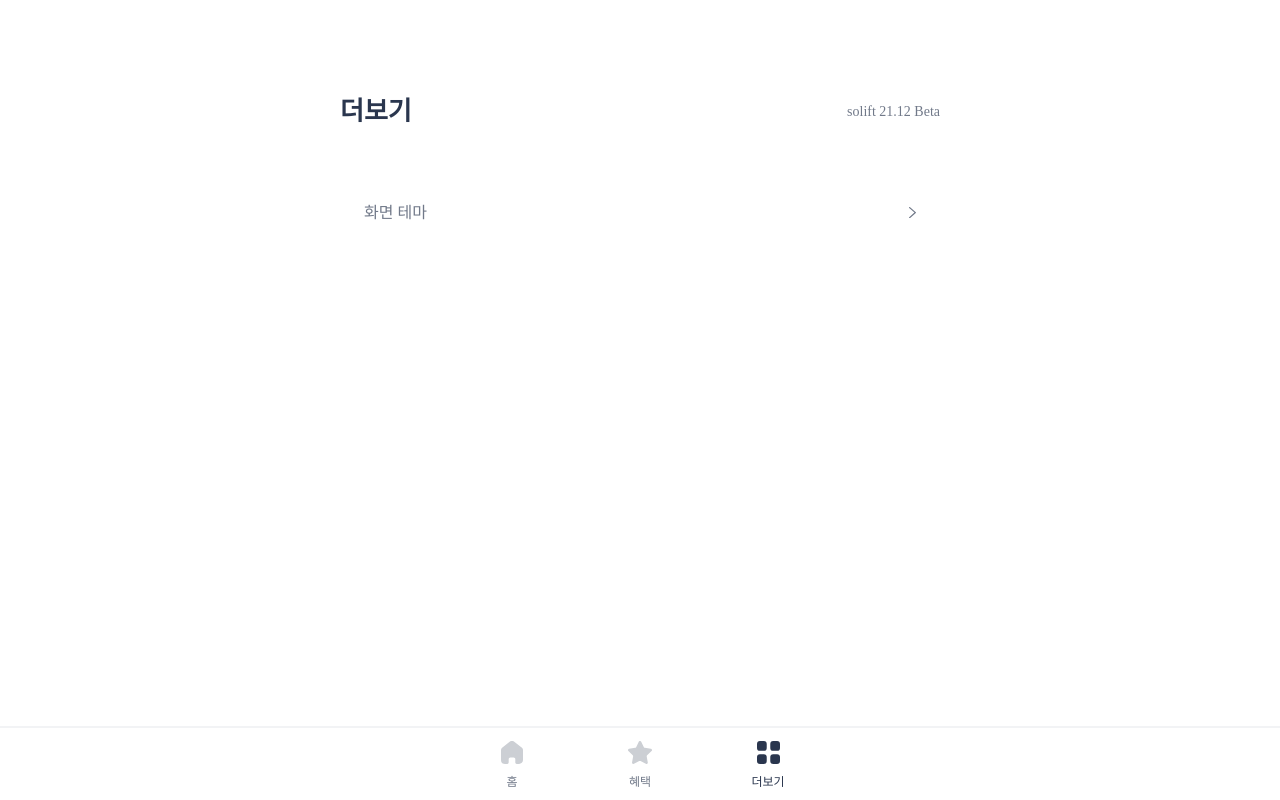
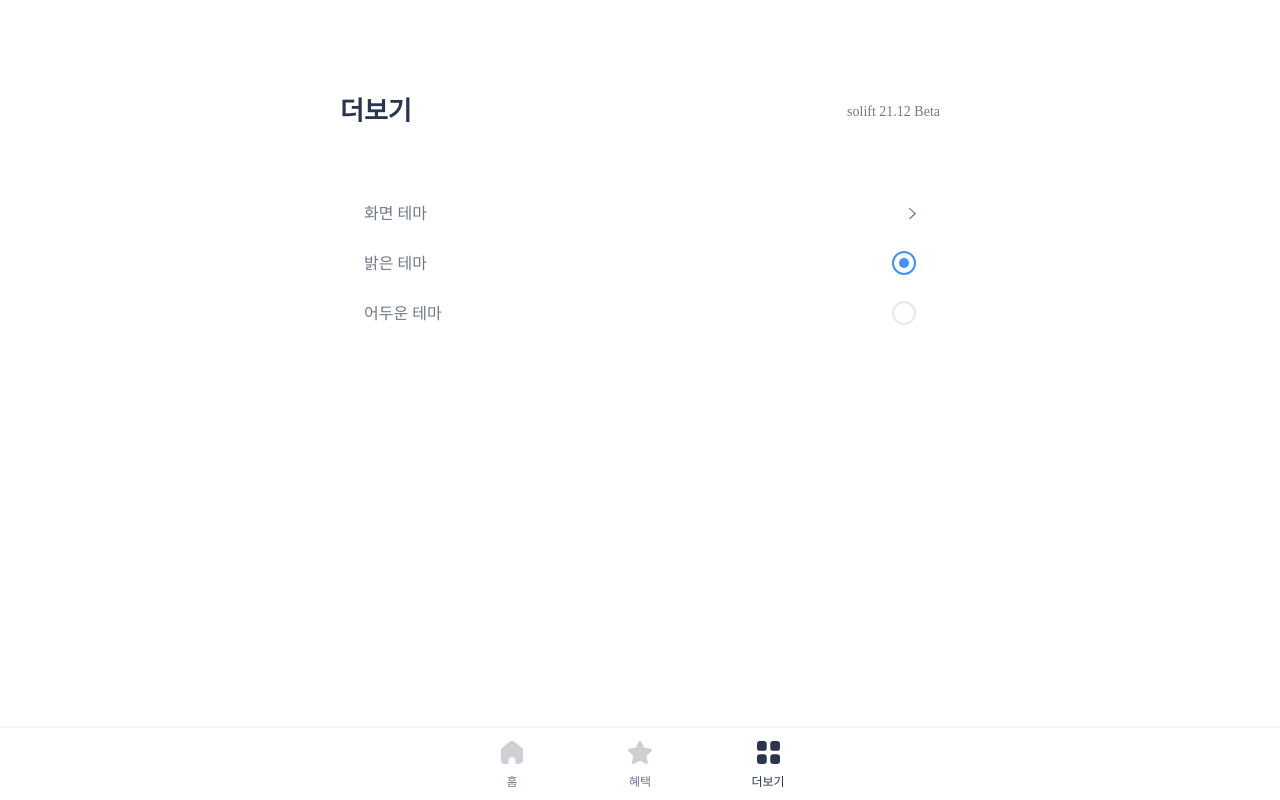
Before and after one commit to k1a11220/goonin-web-frontend, a Next.js app: page /more in a window 1280 px wide. Built offline with nearby package versions, Linux system fonts and the light colour scheme.

Commit message:
Implement radioBtn & themetoggle

```diff
--- /dev/null
+++ b/components/more/radioBtn.js
@@ -0,0 +1,66 @@
+import { useState } from "react";
+import styled from "styled-components";
+import { Flex } from "../../styles/styles";
+
+const BtnContainer = styled(Flex)`
+  width: 100vw;
+  max-width: var(--width);
+  height: 50px;
+  align-self: center;
+  align-items: center;
+  text-decoration: none;
+`;
+
+const BtnWrapper = styled(Flex)`
+  width: 100%;
+  height: 100%;
+  justify-content: space-between;
+  align-items: center;
+  padding-left: var(--padding);
+  padding-right: var(--padding);
+  color: var(--text-color);
+
+  & p {
+    margin-top: 2px;
+    line-height: 1.25;
+  }
+
+  & svg {
+  }
+`;
+
+const RadioContainer = styled(Flex)`
+  justify-content: center;
+  align-items: center;
+  width: 20px;
+  height: 20px;
+  border: 2px solid
+    ${(props) => (props.check ? "var(--highlight-color)" : "var(--sub-color)")};
+  border-radius: 20px;
+  transition: all 0.1s ease-in;
+
+  & > div {
+    width: 10px;
+    height: 10px;
+    background-color: ${(props) =>
+      props.check ? "var(--highlight-color)" : "var(--bg-color)"};
+    border-radius: 10px;
+    transition: all 0.2s ease-in-out;
+  }
+`;
+
+const RadioBtn = ({ lable, onClick, isChecked }) => {
+  //   console.log(onClick);
+  return (
+    <BtnContainer onClick={onClick}>
+      <BtnWrapper>
+        <p>{lable}</p>
+        <RadioContainer check={isChecked}>
+          <div />
+        </RadioContainer>
+      </BtnWrapper>
+    </BtnContainer>
+  );
+};
+
+export default RadioBtn;
--- a/components/more/textBtn.js
+++ b/components/more/textBtn.js
@@ -21,10 +21,12 @@ const BtnWrapper = styled(Flex)`
   color: var(--text-color);
 
   & p {
+    margin-top: 2px;
     line-height: 1.25;
   }
 
-  & svg {
+  & span {
+    margin-top: 2px;
   }
 `;
 
--- a/components/themeToggle.js
+++ b/components/themeToggle.js
@@ -1,7 +1,5 @@
 import React, { useEffect, useState } from "react";
-import styled from "styled-components";
-
-const ToggleContainer = styled.span``;
+import RadioBtn from "./more/radioBtn";
 
 const ThemeToggle = () => {
   const [activeTheme, setActiveTheme] = useState(document.body.dataset.theme);
@@ -13,16 +11,18 @@ const ThemeToggle = () => {
     window.localStorage.setItem("theme", activeTheme);
   }, [activeTheme]);
   return (
-    <ToggleContainer activeTheme={activeTheme}>
-      {/* <button
-    //   aria-label={`Change to ${inactiveTheme} mode`}
-    //   title={`Change to ${inactiveTheme} mode`}
-    //   type="button"
-    //   onClick={() => setActiveTheme(inactiveTheme)}
-    // >
-    //   <span>Toggle</span>
-    // </button> */}
-    </ToggleContainer>
+    <>
+      <RadioBtn
+        lable={"밝은 테마"}
+        onClick={() => setActiveTheme("light")}
+        isChecked={activeTheme === "light" ? true : false}
+      />
+      <RadioBtn
+        lable={"어두운 테마"}
+        onClick={() => setActiveTheme("dark")}
+        isChecked={activeTheme === "dark" ? true : false}
+      />
+    </>
   );
 };
 
--- a/layout/appLayout.js
+++ b/layout/appLayout.js
@@ -8,10 +8,6 @@ import client from "../api/apollo";
 import { ApolloProvider } from "@apollo/client";
 import { Container } from "../styles/styles";
 
-const ThemeToggle = dynamic(() => import("../components/themeToggle"), {
-  ssr: false,
-});
-
 const AppLayout = ({ children }) => {
   const [theme, setTheme] = useState(null);
   return (
@@ -19,7 +15,6 @@ const AppLayout = ({ children }) => {
       <ThemeProvider theme={styledTheme}>
         <ThemeContext.Provider value={theme}>
           <GlobalStyle />
-          <ThemeToggle />
           <Container>{children}</Container>
         </ThemeContext.Provider>
       </ThemeProvider>
--- a/pages/more.js
+++ b/pages/more.js
@@ -3,12 +3,18 @@ import { BorderLine, Gap, Header, Title } from "../styles/styles";
 import styled from "styled-components";
 import TextBtn from "../components/more/textBtn";
 import RightArrow from "../assets/rightArrow";
+import RadioBtn from "../components/more/radioBtn";
+import dynamic from "next/dynamic";
 
 const Version = styled.span`
   padding-top: 94px;
   color: var(--text-color);
   font-size: 14px;
 `;
+
+const ThemeToggle = dynamic(() => import("../components/themeToggle"), {
+  ssr: false,
+});
 
 const More = () => {
   return (
@@ -28,6 +34,7 @@ const More = () => {
       {/* <BorderLine width={"100vw"} /> */}
       <Gap />
       <TextBtn lable={"화면 테마"} icon={<RightArrow />} />
+      <ThemeToggle />
       <BottomTabNav />
     </>
   );
--- a/styles/globalStyle.js
+++ b/styles/globalStyle.js
@@ -28,6 +28,12 @@ const GlobalStyle = createGlobalStyle`
 
     body.dark{
         --color: #1d1d1d
+        --text-color: #717989;
+        --main-color: #2A364E;
+        --highlight-color: #4191FD;
+        --sub-color: #E7E9EB;
+        --bg-color: #ffffff;
+        --card-color: #F8F8F8;
     }
 
     html, body, #__next {
```
